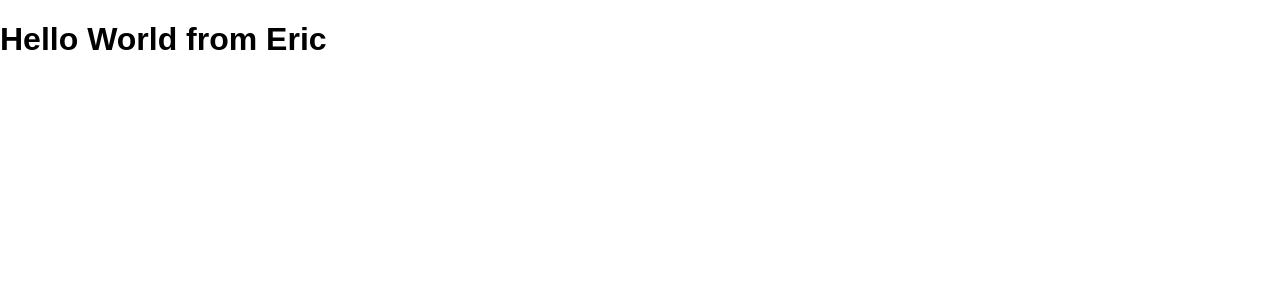
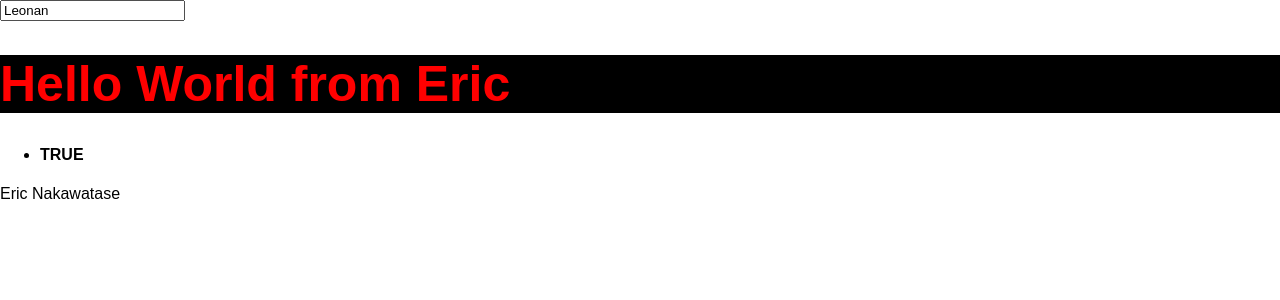
Before and after one commit to ericnakaw/curso-iniciando-com-reactjs, a React (Create React App) app: page / in a window 1280 px wide. Shown: the top 300 px of the page. Built offline with nearby package versions, Linux system fonts and the light colour scheme.

Commit message:
State e seu ciclo de vida

```diff
--- a/src/HelloWorld.js
+++ b/src/HelloWorld.js
@@ -1,11 +1,32 @@
 import React, { Component } from 'react'
+
+import StateInput from './StateInput'
 
 class HelloWorld extends Component
 {
+    constructor(props){
+        super(props)
+
+        this.state = {
+            name: 'Eric Nakawatase'
+        }
+    }
+
     render() {
+        const result = 4
+        const style = {
+            color: '#ff0000',
+            fontSize: 50,
+            backgroundColor: '#000000'
+        }
+
         return (
             <div className="my-class-from-react">
-                <h1>Hello World from Eric</h1>
+                {/*Este é o meu primeiro comentário*/}
+                <StateInput />
+                <h1 style={style}>Hello World from Eric</h1>
+                <h4>{ result === 2 * 2 ? <div><ul><li>TRUE</li></ul></div> : <div><ul><li>FALSE</li></ul></div> }</h4>
+                <span>{this.state.name}</span>
             </div>
         )
     }
--- /dev/null
+++ b/src/StateInput.js
@@ -0,0 +1,29 @@
+import React, { Component } from 'react'
+
+class StateInput extends Component
+{
+    constructor(props){
+        super(props)
+
+        this.state = {
+            name: ''
+        }
+
+        setTimeout(() =>{
+            //this.state.name = 'Leonan'
+            this.setState({
+                name: 'Leonan'
+            })
+        },1000)
+    }
+
+    render(){
+        return (
+            <div>
+                <input type="text" name="name" value={this.state.name} />
+            </div>
+        )
+    }
+}
+
+export default StateInput
```
